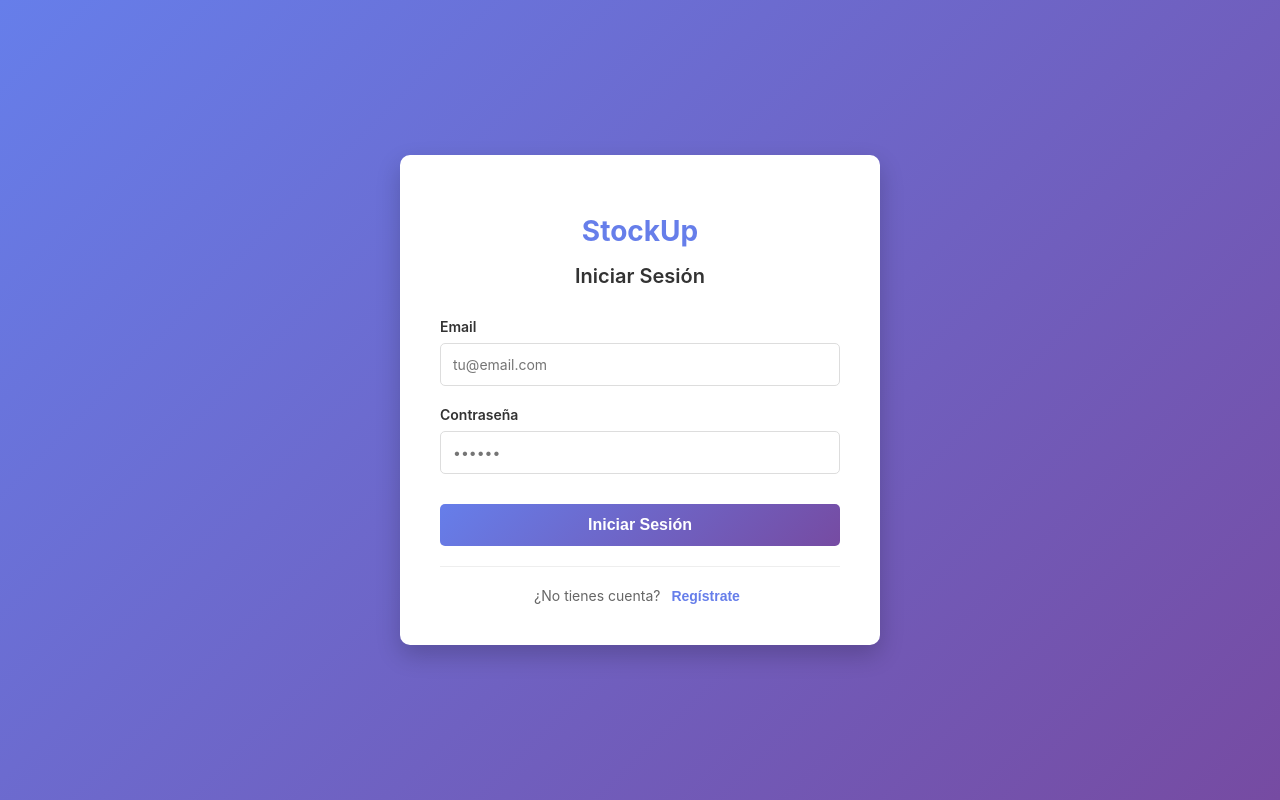
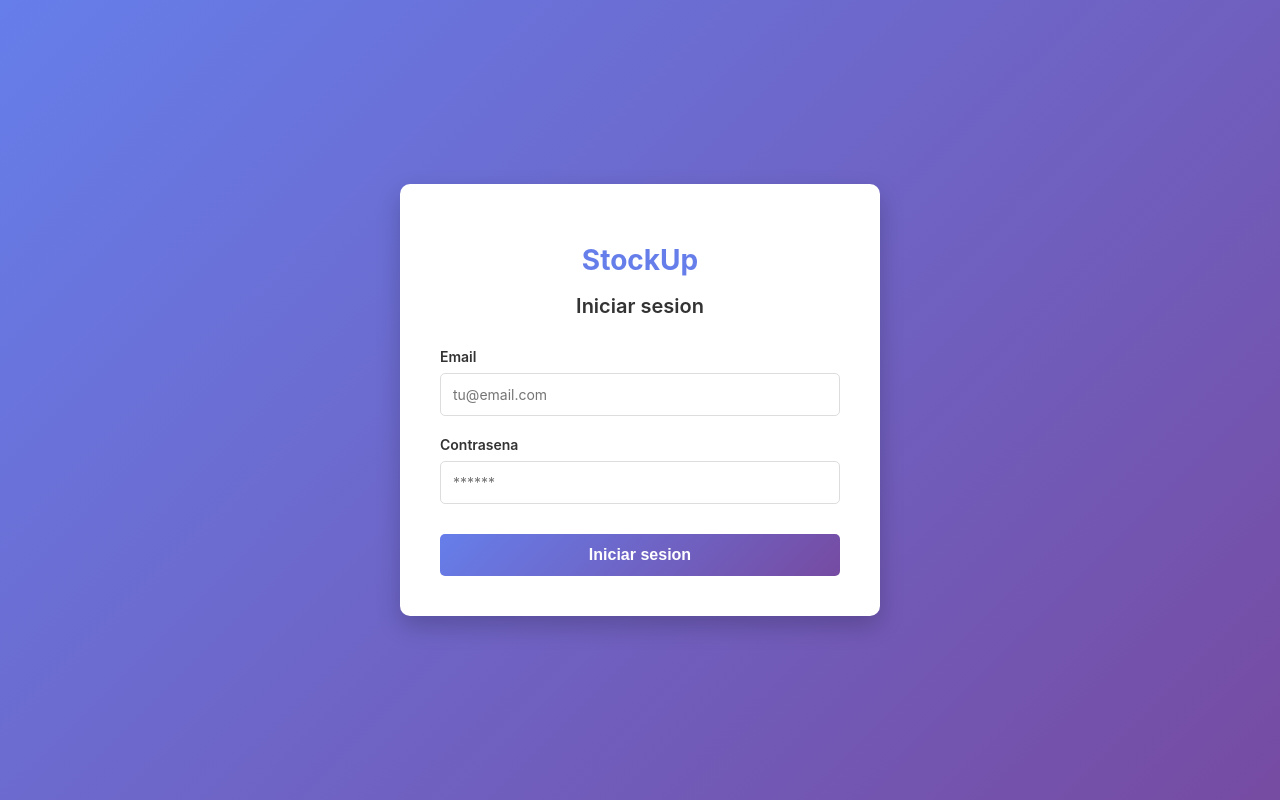
Before and after one commit to Aranzaa04/vite-react-fullstack, a React (Vite) app: page /login in a window 1280 px wide. Built offline with nearby package versions, Linux system fonts and the light colour scheme.

Commit message:
modificacion NO REGISTRO

```diff
--- a/src/pages/LoginPage.tsx
+++ b/src/pages/LoginPage.tsx
@@ -4,16 +4,14 @@ import { useAuth } from "../context/AuthContext";
 import "../styles/LoginPage.css";
 
 export default function LoginPage() {
-  const [isLogin, setIsLogin] = useState(true);
   const [formData, setFormData] = useState({
     email: "",
     password: "",
-    nombre: "",
   });
   const [localError, setLocalError] = useState<string | null>(null);
   const [isSubmitting, setIsSubmitting] = useState(false);
 
-  const { login, register, error } = useAuth();
+  const { login, error } = useAuth();
   const navigate = useNavigate();
 
   const handleInputChange = (e: React.ChangeEvent<HTMLInputElement>) => {
@@ -27,22 +25,17 @@ export default function LoginPage() {
 
   const validateForm = (): boolean => {
     if (!formData.email || !formData.password) {
-      setLocalError("Email y contraseña son requeridos");
+      setLocalError("Email y contrasena son requeridos");
       return false;
     }
 
     if (!/^[^\s@]+@[^\s@]+\.[^\s@]+$/.test(formData.email)) {
-      setLocalError("Por favor ingresa un email válido");
+      setLocalError("Por favor ingresa un email valido");
       return false;
     }
 
     if (formData.password.length < 6) {
-      setLocalError("La contraseña debe tener al menos 6 caracteres");
-      return false;
-    }
-
-    if (!isLogin && !formData.nombre) {
-      setLocalError("El nombre es requerido");
+      setLocalError("La contrasena debe tener al menos 6 caracteres");
       return false;
     }
 
@@ -59,15 +52,9 @@ export default function LoginPage() {
     setIsSubmitting(true);
 
     try {
-      if (isLogin) {
-        await login(formData.email, formData.password);
-      } else {
-        await register(formData.email, formData.password, formData.nombre);
-      }
-      // Redirigir al dashboard después del login/registro exitoso
+      await login(formData.email, formData.password);
       navigate("/home");
     } catch (err) {
-      // El error ya está en el contexto
       console.error(err);
     } finally {
       setIsSubmitting(false);
@@ -80,7 +67,7 @@ export default function LoginPage() {
     <div className="login-container">
       <div className="login-box">
         <h1>StockUp</h1>
-        <h2>{isLogin ? "Iniciar Sesión" : "Crear Cuenta"}</h2>
+        <h2>Iniciar sesion</h2>
 
         {displayError && <div className="error-message">{displayError}</div>}
 
@@ -99,62 +86,24 @@ export default function LoginPage() {
             />
           </div>
 
-          {!isLogin && (
-            <div className="form-group">
-              <label htmlFor="nombre">Nombre Completo</label>
-              <input
-                type="text"
-                id="nombre"
-                name="nombre"
-                value={formData.nombre}
-                onChange={handleInputChange}
-                placeholder="Juan Pérez"
-                disabled={isSubmitting}
-                autoComplete="name"
-              />
-            </div>
-          )}
-
           <div className="form-group">
-            <label htmlFor="password">Contraseña</label>
+            <label htmlFor="password">Contrasena</label>
             <input
               type="password"
               id="password"
               name="password"
               value={formData.password}
               onChange={handleInputChange}
-              placeholder="••••••"
+              placeholder="******"
               disabled={isSubmitting}
-              autoComplete={isLogin ? "current-password" : "new-password"}
+              autoComplete="current-password"
             />
           </div>
 
-          <button
-            type="submit"
-            className="submit-button"
-            disabled={isSubmitting}
-          >
-            {isSubmitting ? "Cargando..." : isLogin ? "Iniciar Sesión" : "Crear Cuenta"}
+          <button type="submit" className="submit-button" disabled={isSubmitting}>
+            {isSubmitting ? "Cargando..." : "Iniciar sesion"}
           </button>
         </form>
-
-        <div className="toggle-auth">
-          <p>
-            {isLogin ? "¿No tienes cuenta?" : "¿Ya tienes cuenta?"}
-            <button
-              type="button"
-              onClick={() => {
-                setIsLogin(!isLogin);
-                setFormData({ email: "", password: "", nombre: "" });
-                setLocalError(null);
-              }}
-              disabled={isSubmitting}
-              className="toggle-button"
-            >
-              {isLogin ? "Regístrate" : "Inicia Sesión"}
-            </button>
-          </p>
-        </div>
       </div>
     </div>
   );
```
